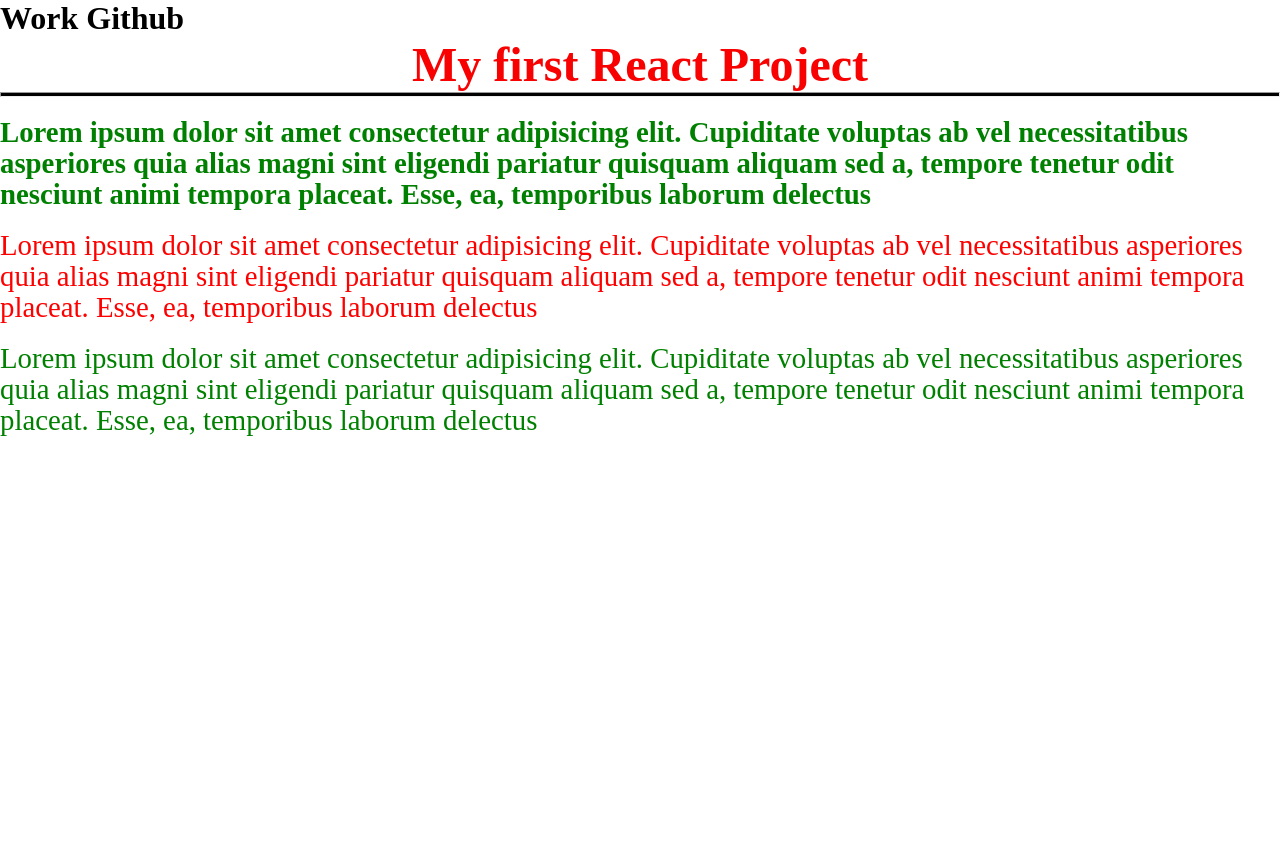
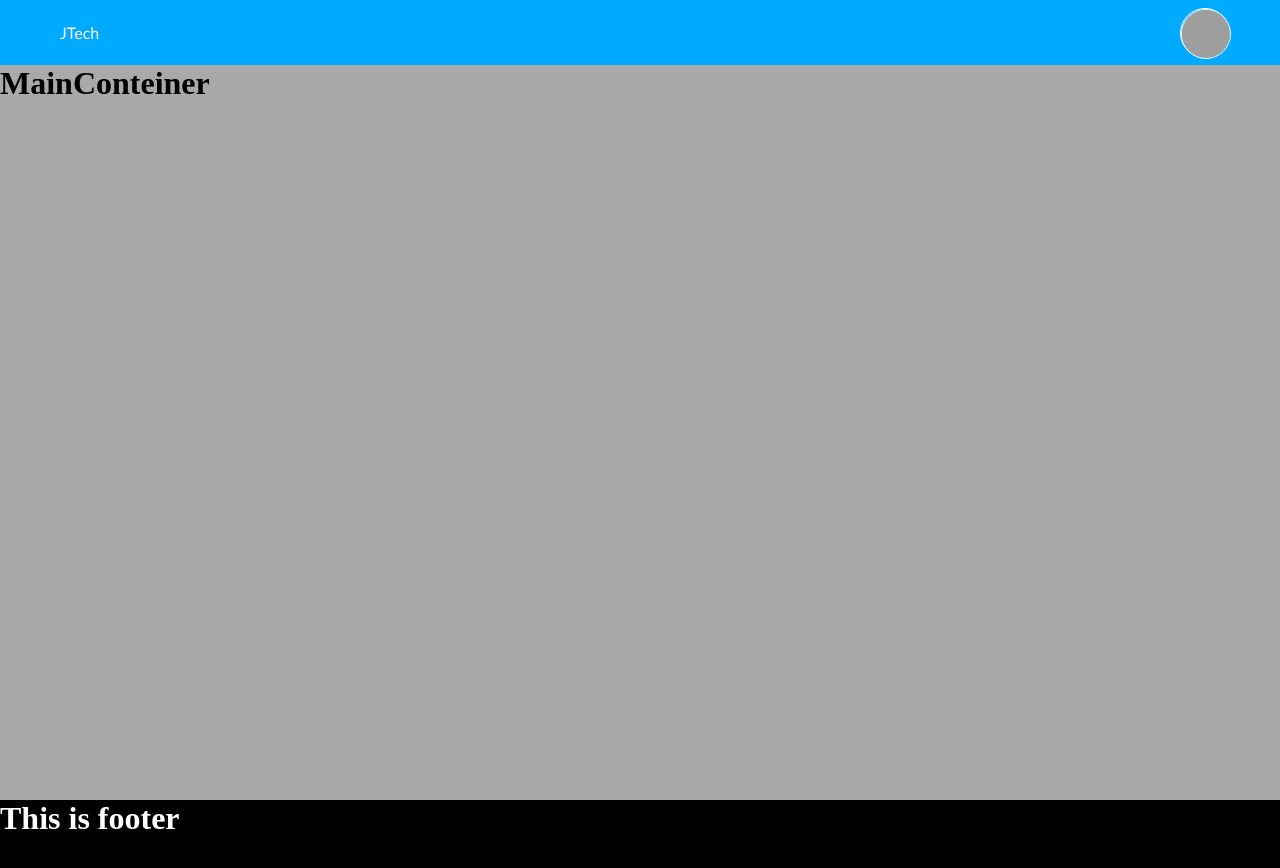
Before and after one commit to md-jasim97/React-With-Vite, a React (Vite) app in the folder react-first-git/: page / in a window 1280 px wide. Shown: the top 868 px of the page. Before the commit the page ends 800 px from the top, so only its background shows below. Built offline with nearby package versions, Linux system fonts and the light colour scheme; grey boxes are pictures that could not be loaded; a web font is replaced by a local one.

Commit message:
Navbar Create and login Ternary Operator

```diff
--- a/react-first-git/package.json
+++ b/react-first-git/package.json
@@ -8,11 +8,12 @@
     "build": "vite build",
     "lint": "eslint . --ext js,jsx --report-unused-disable-directives --max-warnings 0",
     "preview": "vite preview",
-    "jasim":"vite"
+    "jasim": "vite"
   },
   "dependencies": {
     "react": "^18.2.0",
-    "react-dom": "^18.2.0"
+    "react-dom": "^18.2.0",
+    "react-router-dom": "^6.18.0"
   },
   "devDependencies": {
     "@types/react": "^18.2.15",
--- a/react-first-git/src/App.jsx
+++ b/react-first-git/src/App.jsx
@@ -1,17 +1,11 @@
-import React from 'react';
+import React, { Fragment } from 'react';
+import HomePage from './Pages/HomePage';
 
 const App = () => {
   return (
-    <div>
-      <h1>Work Github</h1>
-      <h1 className='title'> My first React Project</h1>
-      <div className='clear-float'></div>
-      <hr className='hr' />
-      <h4 className='para1'>Lorem ipsum dolor sit amet consectetur adipisicing elit. Cupiditate voluptas ab vel necessitatibus asperiores quia alias magni sint eligendi pariatur quisquam aliquam sed a, tempore tenetur odit nesciunt animi tempora placeat. Esse, ea, temporibus laborum delectus </h4>
-      <p className='para2'>Lorem ipsum dolor sit amet consectetur adipisicing elit. Cupiditate voluptas ab vel necessitatibus asperiores quia alias magni sint eligendi pariatur quisquam aliquam sed a, tempore tenetur odit nesciunt animi tempora placeat. Esse, ea, temporibus laborum delectus </p>
-
-      <p className='para3'>Lorem ipsum dolor sit amet consectetur adipisicing elit. Cupiditate voluptas ab vel necessitatibus asperiores quia alias magni sint eligendi pariatur quisquam aliquam sed a, tempore tenetur odit nesciunt animi tempora placeat. Esse, ea, temporibus laborum delectus </p>
-    </div>
+    <Fragment>
+      <HomePage/>
+    </Fragment>
   );
 };
 
--- /dev/null
+++ b/react-first-git/src/Pages/HomePage.jsx
@@ -0,0 +1,16 @@
+import React, { Fragment } from 'react';
+import Navbar from '../components/Navbar/Navbar.jsx';
+import MainContainer from '../components/MainContainer/MainContainer.jsx';
+import Footer from '../components/Footer/Footer.jsx';
+
+const HomePage = () => {
+    return (
+        <Fragment>
+            <Navbar/>
+            <MainContainer/>
+            <Footer/>
+        </Fragment>
+    );
+};
+
+export default HomePage;
--- /dev/null
+++ b/react-first-git/src/components/Footer/Footer.css
@@ -0,0 +1,5 @@
+footer{
+    height: 250px;
+    background-color: black;
+    color: white;
+}
--- /dev/null
+++ b/react-first-git/src/components/Footer/Footer.jsx
@@ -0,0 +1,14 @@
+
+import './Footer.css'
+import { Fragment } from 'react';
+const Footer = () => {
+    return (
+        <Fragment>
+            <footer>
+                <h1>This is footer</h1>
+            </footer>
+        </Fragment>
+    );
+};
+
+export default Footer;
--- /dev/null
+++ b/react-first-git/src/components/MainContainer/MainContainer.css
@@ -0,0 +1,5 @@
+main{
+    height: calc(100vh - 65px);
+    width: 100%;
+    background-color: darkgray;
+}
--- /dev/null
+++ b/react-first-git/src/components/MainContainer/MainContainer.jsx
@@ -0,0 +1,12 @@
+import './MainContainer.css';
+const MainContainer = () => {
+    return (
+        <div>
+            <main>
+                <h1>MainConteiner</h1>
+            </main>
+        </div>
+    );
+};
+
+export default MainContainer;
--- /dev/null
+++ b/react-first-git/src/components/Navbar/LogInLogOut.jsx
@@ -0,0 +1,20 @@
+import React from 'react';
+
+const LoginLogOut = () => {
+    const isLogIn = true;
+    return (
+        <div>
+            <div className="">
+                {isLogIn?(<div className="profile-icon">
+                    <img src="https://scontent.fdac22-1.fna.fbcdn.net/v/t39.30808-6/337136839_5854203581368299_7969630753016429492_n.jpg?_nc_cat=108&ccb=1-7&_nc_sid=5f2048&_nc_eui2=AeEfVT3yrcqXknqM7zbMqwMd5Qf1wPK2U4flB_XA8rZTh5Zieu-baXUivKwIZb5nFmI3-FTlOocvwd_8GaihKZYE&_nc_ohc=cmoznjDakTYAX-15JLq&_nc_ht=scontent.fdac22-1.fna&oh=00_AfAkx_P-izpf81DPwDzGR_Xkrsj8vmqsUVUsclT2g76riA&oe=655700D6" alt="" />
+                </div>):(
+                <div className="logSign">
+                    <button className='login-btn'>Login</button>
+                    <button className='Sign-Up'>SignUp</button>
+                </div>)}
+            </div>
+        </div>
+    );
+};
+
+export default LoginLogOut;
--- /dev/null
+++ b/react-first-git/src/components/Navbar/Navbar.css
@@ -0,0 +1,47 @@
+nav{
+    height: 65px;
+    width: 100%;
+    background-color: #00aaff;
+    display: flex;
+    justify-content: space-between;
+    text-align: center;
+    align-items: center;
+    box-sizing: border-box;
+    padding: 0px 50px;
+}
+
+
+.Cname{
+    font-family: 'Gill Sans', sans-serif;
+    line-height: 65px;
+    margin-left: 10px;
+    color: #ffff;
+}
+
+
+.login-btn{
+    height: 30px;
+    width: 100px;
+    margin-right: 10px;
+}
+
+.Sign-Up{
+    height: 30px;
+    width: 100px;
+    margin-right: 10px;
+}
+
+.profile-icon{
+    height: 50px;
+    width: 50px;
+    border: 1px solid white;
+    border-radius: 100%;
+}
+
+.profile-icon img{
+    height: 50px;
+    width: 50px;
+    border-radius: 100%;
+    border: 1px solid white;
+    box-sizing: border-box;
+}
--- /dev/null
+++ b/react-first-git/src/components/Navbar/Navbar.jsx
@@ -0,0 +1,16 @@
+
+import { Fragment } from 'react';
+import './Navbar.css';
+import LoginLogOut from './LoginLogOut';
+const Navbar = () => {
+    return (
+        <Fragment>
+            <nav>
+                <div className='Cname'>JTech</div>
+                <LoginLogOut/>
+            </nav>
+        </Fragment>
+    );
+};
+
+export default Navbar;
```
Also changed, not shown: react-first-git/src/Pages/AboutPage.jsx (added, +11 -0 lines), 1 other file (tests, documents, lock files or other folders).
